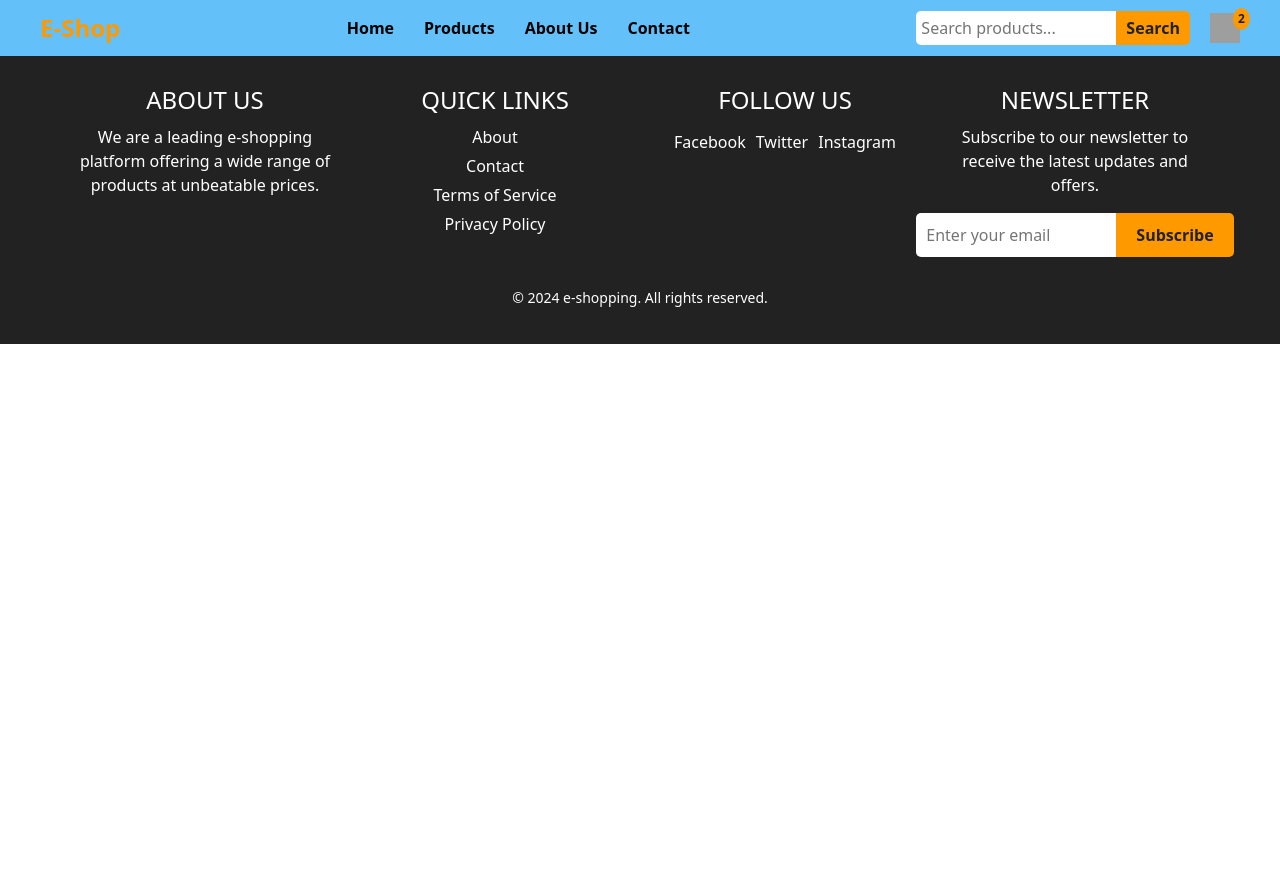
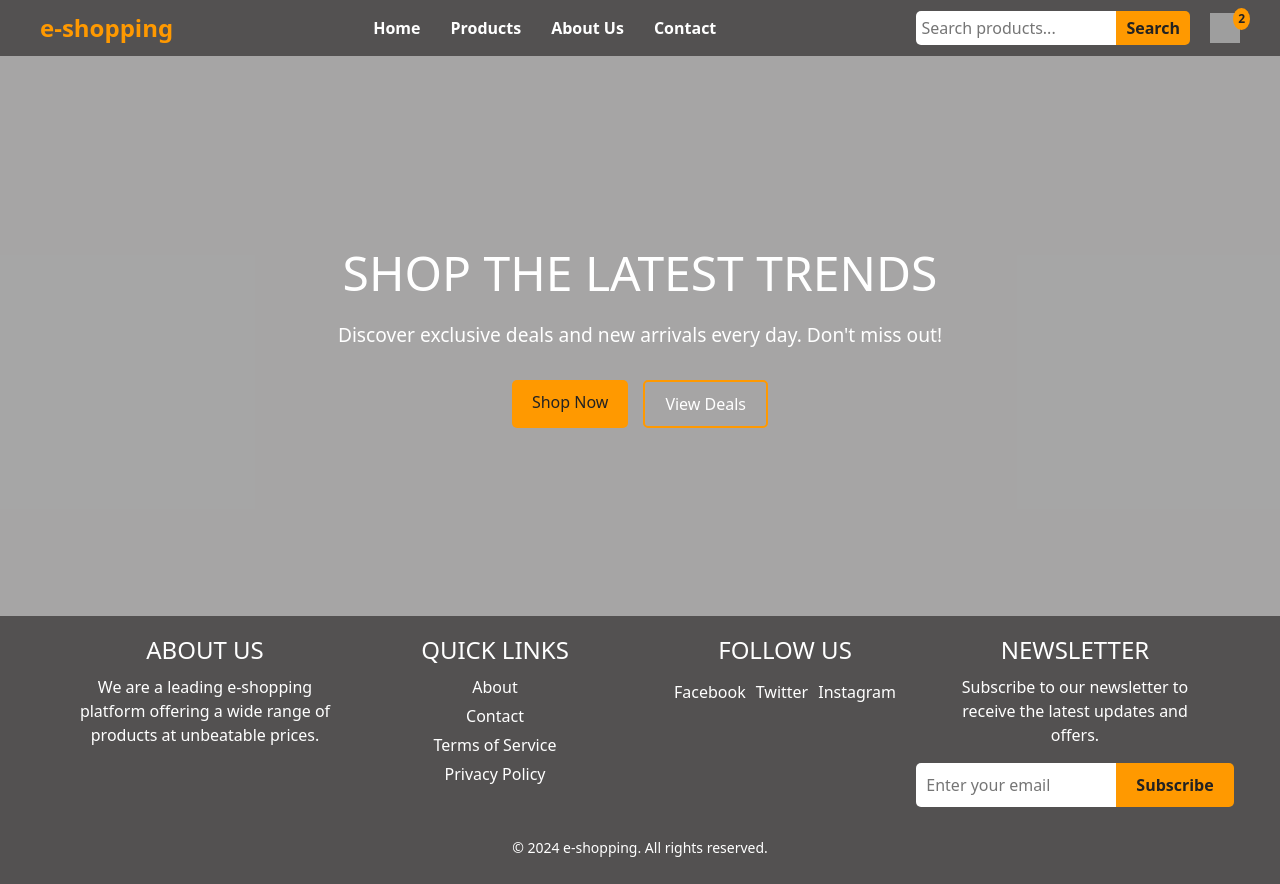
Before and after one commit to sr2498/e-shopping, a React (Vite) app: page / in a window 1280 px wide. Before the commit the page ends 800 px from the top, so only its background shows below. Built offline with nearby package versions, Linux system fonts and the light colour scheme; grey boxes are pictures that could not be loaded.

Commit message:
modify HeroSection.jsx

```diff
--- a/src/App.jsx
+++ b/src/App.jsx
@@ -1,11 +1,13 @@
 import React from 'react'
 import Navbar from './components/Navbar'
 import Footer from './components/Footer'
+import HeroSection from './components/HeroSection'
 
 const App = () => {
   return (
     <>
     <Navbar />
+    <HeroSection />
     <Footer />
     </>
   )
--- /dev/null
+++ b/src/components/HeroSection.jsx
@@ -0,0 +1,18 @@
+import React from 'react'
+
+const HeroSection = () => {
+  return (
+    <section className="hero-section">
+      <div className="hero-content">
+        <h1>Shop the Latest Trends</h1>
+        <p>Discover exclusive deals and new arrivals every day. Don't miss out!</p>
+        <div className="hero-buttons">
+          <a href="/shop" className="btn-primary">Shop Now</a>
+          <a href="/deals" className="btn-secondary">View Deals</a>
+        </div>
+      </div>
+    </section>
+  );
+};
+
+export default HeroSection
--- a/src/components/Navbar.jsx
+++ b/src/components/Navbar.jsx
@@ -5,7 +5,7 @@ const Navbar = () => {
         <nav className="navbar">
           <div className="navbar-container">
             <div className="navbar-logo">
-              <a href="/">E-Shop</a>
+              <a href="/">e-shopping</a>
             </div>
             <ul className="navbar-links">
               <li><a href="/">Home</a></li>
--- a/src/index.css
+++ b/src/index.css
@@ -1,5 +1,5 @@
 .navbar {
-  background-color: #63c0f9;
+  background-color: rgb(83, 81, 81);
   color: #fff;
   display: flex;
   align-items: center;
@@ -39,7 +39,7 @@
 }
 
 .navbar-links li a {
-  color: black;
+  color: White;
   text-decoration: none;
   transition: color 0.3s;
 }
@@ -102,10 +102,84 @@
   padding: 2px 5px;
 }
 
+.hero-section {
+  height: 70vh;
+  display: flex;
+  align-items: center;
+  justify-content: center;
+  text-align: center;
+  color: #fff;
+  position: relative;
+}
+
+.hero-section::before {
+  content: '';
+  position: absolute;
+  top: 0;
+  left: 0;
+  width: 100%;
+  height: 100%;
+  background-color: rgba(78, 77, 77, 0.5);
+  z-index: 1;
+}
+
+.hero-content {
+  position: relative;
+  z-index: 2;
+  max-width: 800px;
+  padding: 20px;
+}
+
+.hero-content h1 {
+  font-size: 3rem;
+  margin-bottom: 20px;
+  text-transform: uppercase;
+}
+
+.hero-content p {
+  font-size: 1.2rem;
+  margin-bottom: 30px;
+}
+
+.hero-buttons {
+  display: flex;
+  justify-content: center;
+  gap: 15px;
+}
+
+.hero-buttons .btn-primary,
+.hero-buttons .btn-secondary {
+  padding: 10px 20px;
+  font-size: 1rem;
+  text-decoration: none;
+  border-radius: 5px;
+  transition: background-color 0.3s, color 0.3s;
+}
+
+.hero-buttons .btn-primary {
+  background-color: #f90;
+  color: #222;
+}
+
+.hero-buttons .btn-primary:hover {
+  background-color: #fff;
+}
+
+.hero-buttons .btn-secondary {
+  background-color: transparent;
+  color: #fff;
+  border: 2px solid #f90;
+}
+
+.hero-buttons .btn-secondary:hover {
+  background-color: #f90;
+  color: #222;
+}
+
 .footer {
-  background-color: #222;
+  background-color: rgb(83, 81, 81);
   color: #fff;
-  padding: 20px 0;
+  padding: 10px 0;
   text-align: center;
 }
 
```
